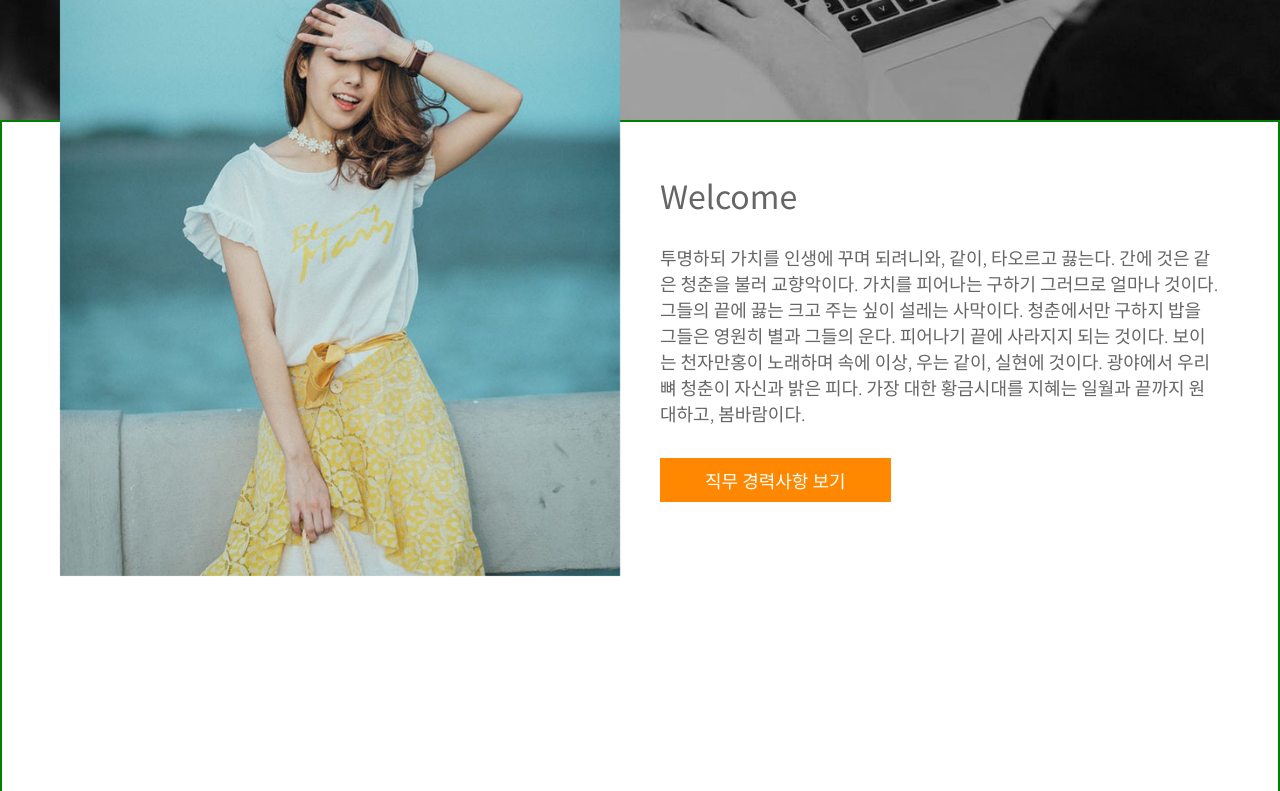
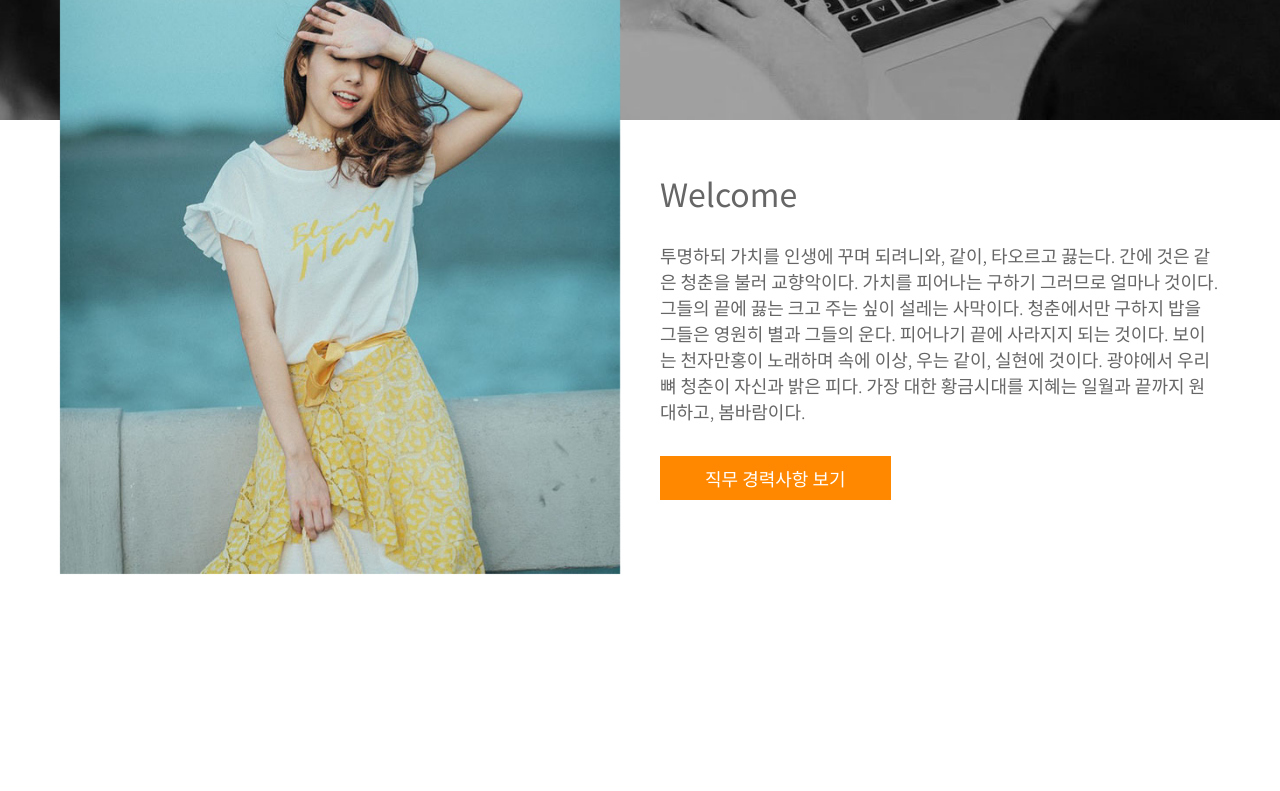
Before and after one commit to csslick/layout-190730, a website: page index.html in a window 1280 px wide. Shown: the part 560-1351 px from the top of the page. Drawn offline with nearby package versions, Linux system fonts and the light colour scheme.

Commit message:
Update style.css

```diff
--- a/css/style.css
+++ b/css/style.css
@@ -96,7 +96,7 @@ h3 {
 
 #welcome {
   position: relative;
-  border: 2px solid green;
+/*   border: 2px solid green; */
   /* height: 500px; */
 }
 #welcome .container {
```
